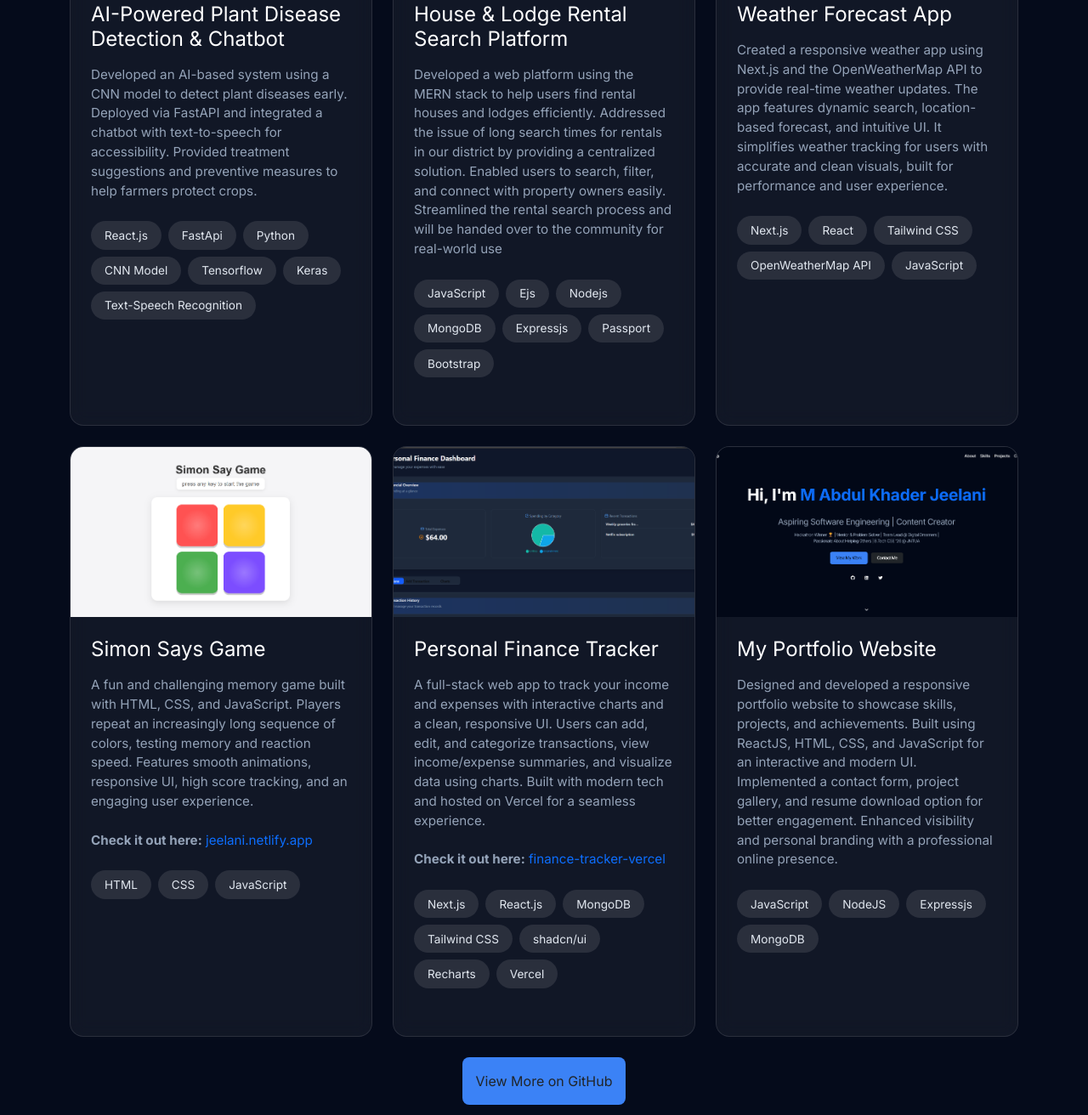
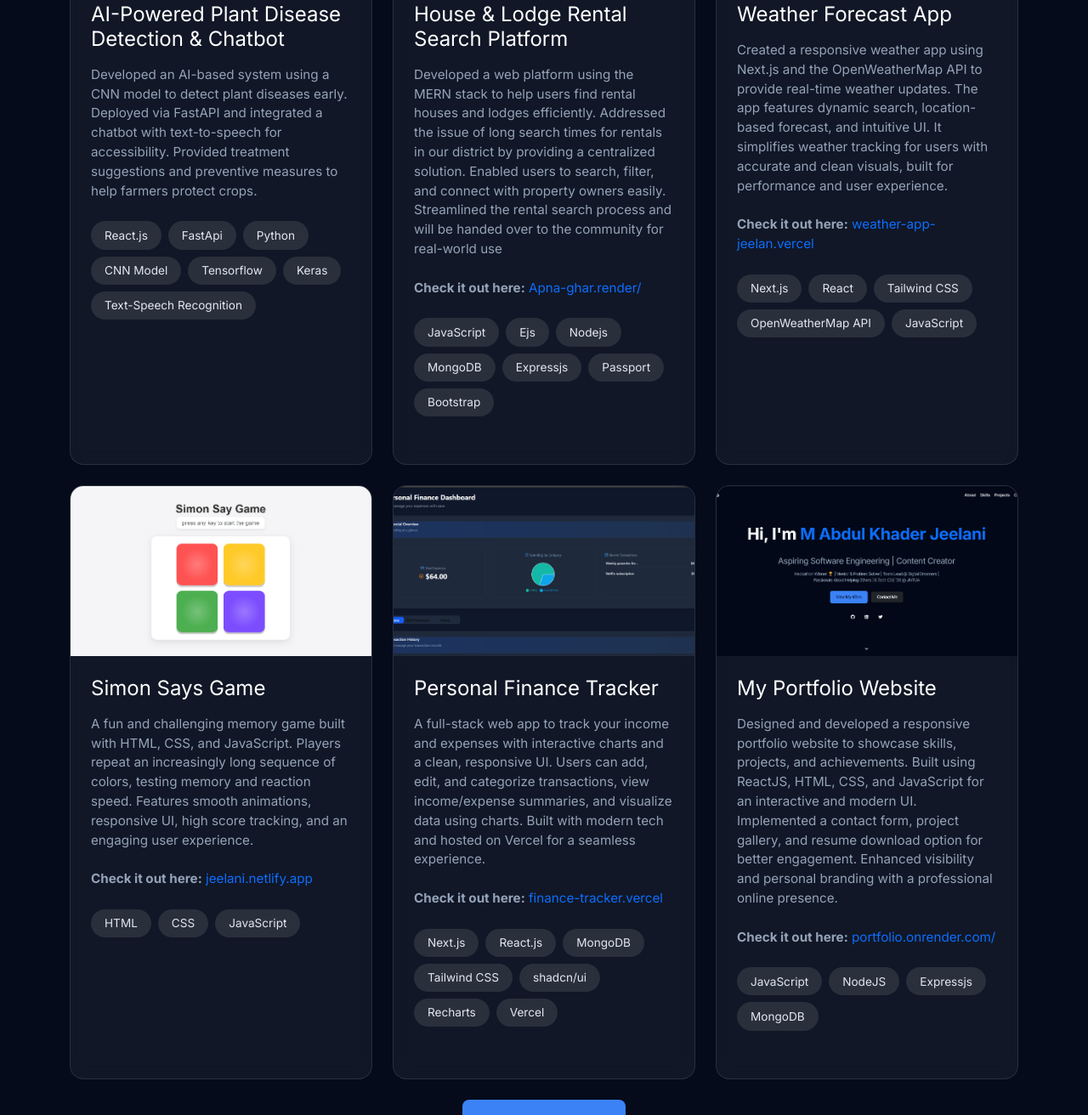
Before and after one commit to Jeelani472/Portfolio, a plain HTML site: page frontend/index.html in a window 1280 px wide. Shown: the part 2726-4038 px from the top of the page at 85% size. Drawn offline with nearby package versions, Linux system fonts and the light colour scheme.

Commit message:
Update index.html

```diff
--- a/frontend/index.html
+++ b/frontend/index.html
@@ -363,6 +363,9 @@
                   connect with property owners easily. Streamlined the rental
                   search process and will be handed over to the community for
                   real-world use
+                   <br /><br />
+        <strong>Check it out here:</strong>
+        <a href="https://apna-ghar-46nm.onrender.com/" target="_blank">Apna-ghar.render/</a>
                 </p>
                 <div class="tech-stack">
                   <span class="tech-tag">JavaScript</span>
@@ -389,6 +392,9 @@
       <h2 class="project-title">Weather Forecast App</h2>
       <p class="project-description">
         Created a responsive weather app using Next.js and the OpenWeatherMap API to provide real-time weather updates. The app features dynamic search, location-based forecast, and intuitive UI. It simplifies weather tracking for users with accurate and clean visuals, built for performance and user experience.
+       <br /><br />
+        <strong>Check it out here:</strong>
+        <a href="https://weather-app-jeelan.vercel.app/" target="_blank">weather-app-jeelan.vercel</a>
       </p>
       <div class="tech-stack">
         <span class="tech-tag">Next.js</span>
@@ -443,7 +449,7 @@
         modern tech and hosted on Vercel for a seamless experience.
         <br /><br />
         <strong>Check it out here:</strong>
-        <a href="https://finance-tracker-tau-sepia.vercel.app/" target="_blank">finance-tracker-vercel</a>
+        <a href="https://finance-tracker-tau-sepia.vercel.app/" target="_blank">finance-tracker.vercel</a>
       </p>
       <div class="tech-stack">
         <span class="tech-tag">Next.js</span>
@@ -476,6 +482,9 @@
                   resume download option for better engagement. Enhanced
                   visibility and personal branding with a professional online
                   presence.
+                   <br /><br />
+        <strong>Check it out here:</strong>
+        <a href="https://portfolio-9h7e.onrender.com/" target="_blank">portfolio.onrender.com/</a>
                 </p>
                 <div class="tech-stack">
                   <span class="tech-tag">JavaScript</span>
```
